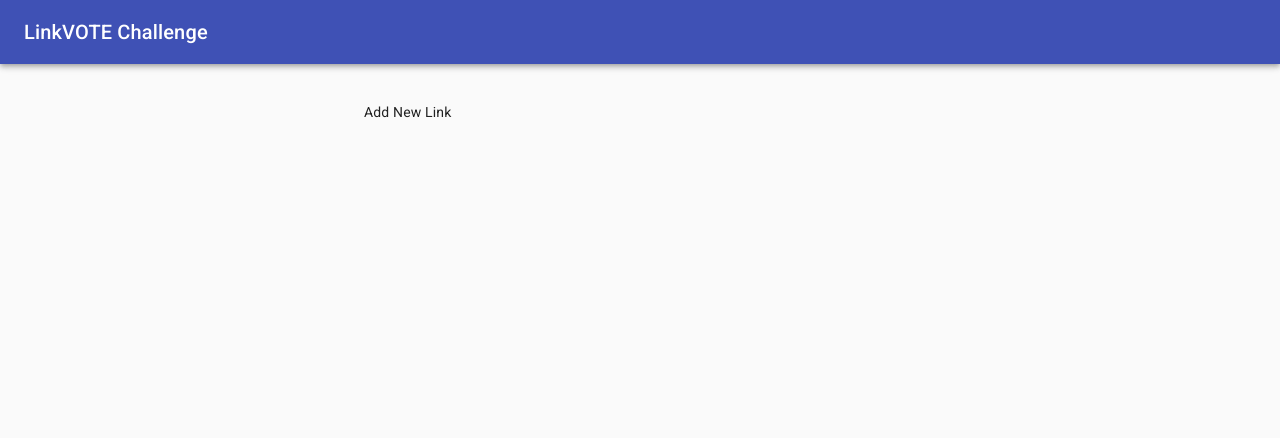
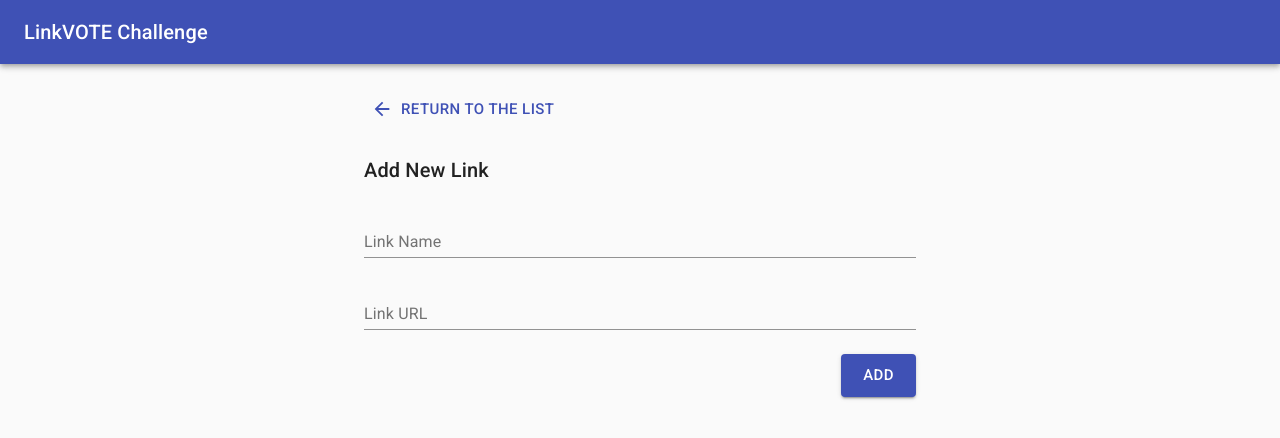
Before and after one commit to emirsavran/linkvote, a React (Create React App) app: page /new in a window 1280 px wide. Shown: the top 438 px of the page. Built offline with nearby package versions, Linux system fonts and the light colour scheme.

Commit message:
create LinkSubmitPage

```diff
--- a/src/App.js
+++ b/src/App.js
@@ -3,6 +3,7 @@ import { BrowserRouter as Router, Route, Switch } from 'react-router-dom';
 
 import Layout from './components/Layout';
 import LinkListPage from './components/LinkListPage';
+import LinkSubmitPage from './components/LinkSubmitPage';
 
 function App() {
   return (
@@ -13,7 +14,7 @@ function App() {
             <LinkListPage />
           </Route>
           <Route path="/new">
-            <p>Add New Link</p>
+            <LinkSubmitPage />
           </Route>
           <Route path="*">
             <p>Not Found</p>
--- /dev/null
+++ b/src/components/LinkSubmitPage.js
@@ -0,0 +1,40 @@
+import React from 'react';
+import { Link as RouterLink } from 'react-router-dom';
+import {
+  TextField, Button, makeStyles, Typography,
+} from '@material-ui/core';
+import { ArrowBack } from '@material-ui/icons';
+
+const useStyles = makeStyles((theme) => ({
+  title: {
+    margin: theme.spacing(3, 0),
+  },
+  form: {
+    display: 'flex',
+    flexDirection: 'column',
+    alignItems: 'flex-end',
+    '& .MuiTextField-root': {
+      marginBottom: theme.spacing(3),
+    },
+  },
+}));
+
+function LinkSubmitPage() {
+  const classes = useStyles();
+
+  return (
+    <>
+      <Button size="large" color="primary" startIcon={<ArrowBack />} component={RouterLink} to="/">
+        Return to the List
+      </Button>
+      <Typography variant="h6" component="h2" className={classes.title}>Add New Link</Typography>
+      <form className={classes.form} noValidate autoComplete="off">
+        <TextField id="name" label="Link Name" placeholder="e.g. Alphabet" fullWidth />
+        <TextField id="url" label="Link URL" placeholder="e.g. http://abc.xyz" fullWidth />
+        <Button variant="contained" color="primary" size="large">Add</Button>
+      </form>
+    </>
+  );
+}
+
+export default LinkSubmitPage;
```
